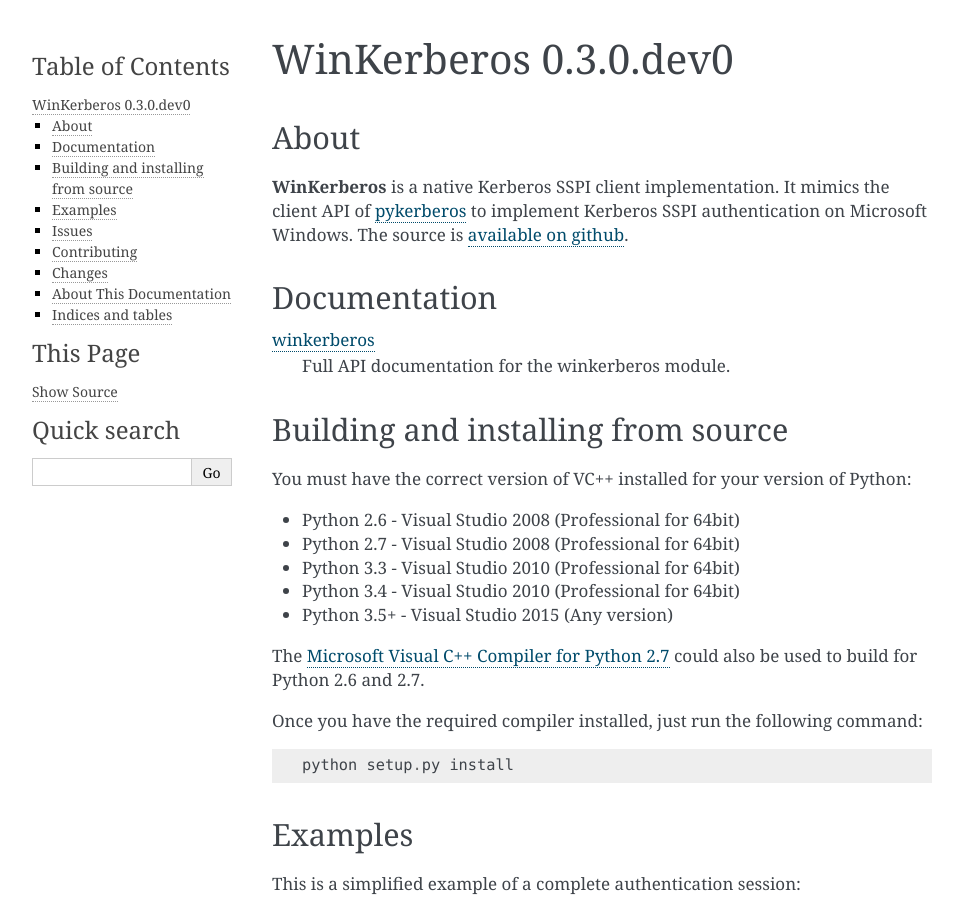
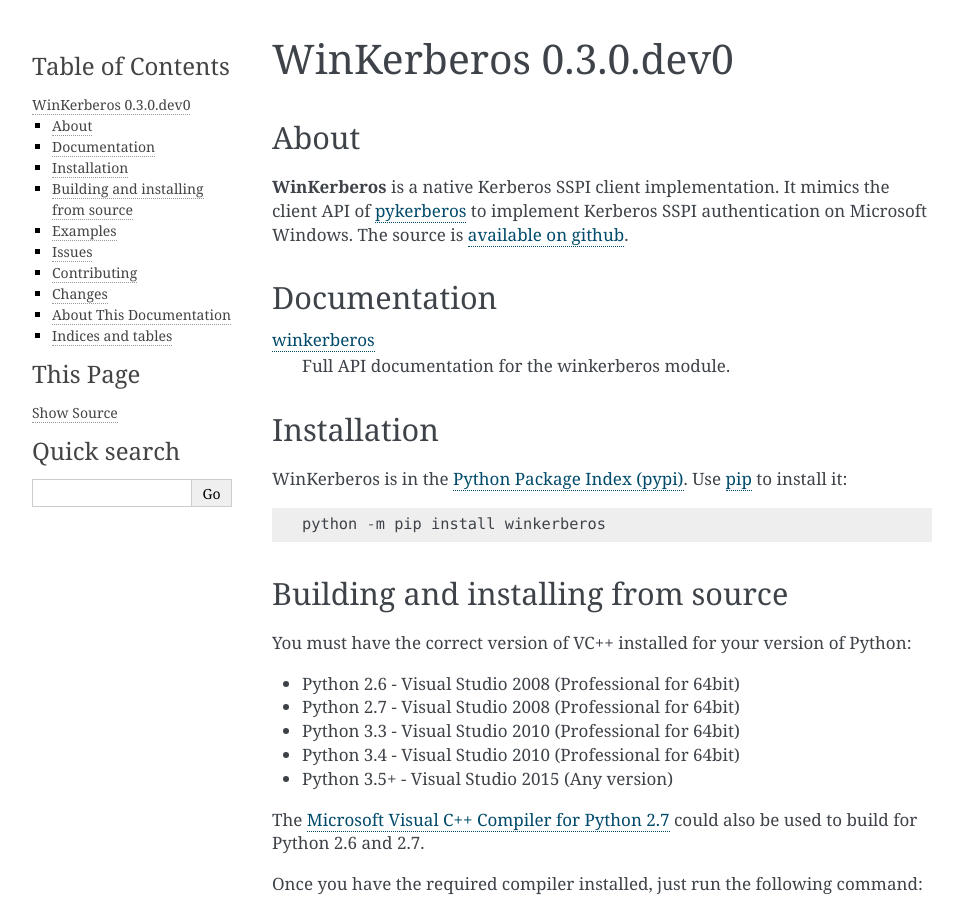
Before and after one commit to mongodb/winkerberos, a Sphinx documentation site: the page built from doc/index.rst, in a window 1280 px wide and 900 px high. Shown: the whole window, without its empty margins (148-1111 px from the left). Built offline with Sphinx 7.4.7, drawn with Linux system fonts in a browser that asks for light colours; the version number is read from the project's files by our own code.

Commit message:
Add install instructions using pip

```diff
--- a/doc/index.rst
+++ b/doc/index.rst
@@ -13,6 +13,15 @@
 
 :doc:`winkerberos`
   Full API documentation for the winkerberos module.
+
+Installation
+------------
+
+WinKerberos is in the `Python Package Index (pypi)
+<https://pypi.python.org/pypi/winkerberos>`_. Use `pip
+<https://pypi.python.org/pypi/pip>`_ to install it::
+
+  python -m pip install winkerberos
 
 Building and installing from source
 -----------------------------------
```
Also changed, not shown: README.rst (+9 -0 lines).
